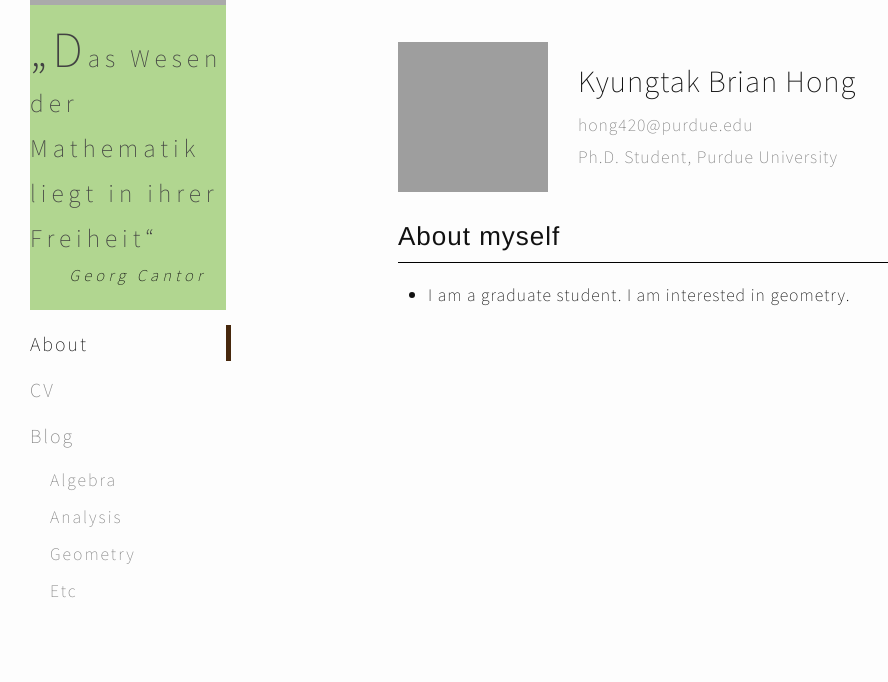
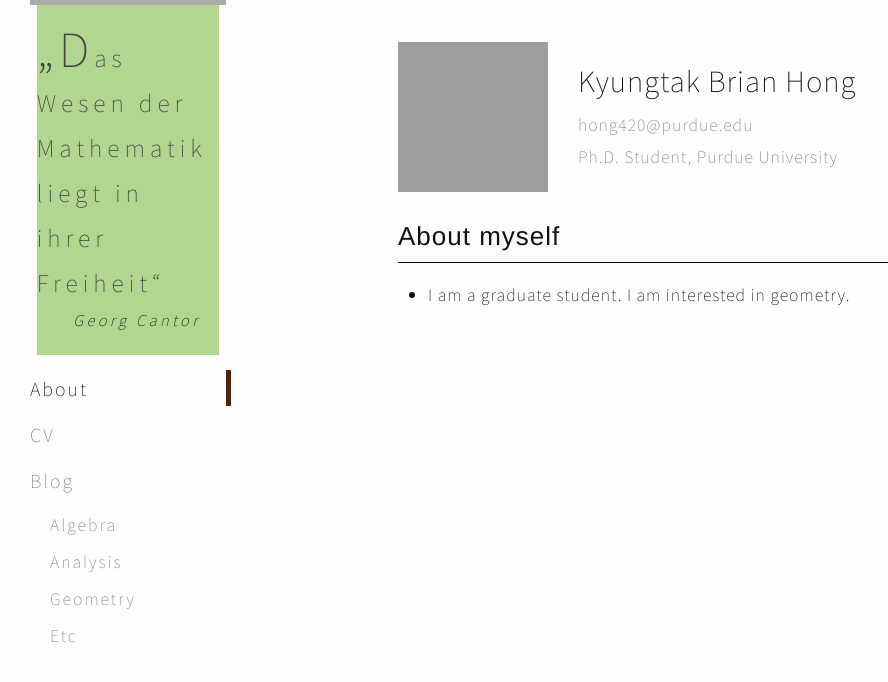
Before and after one commit to Kyungtak-Hong/kyungtak-hong.github.io, a Jekyll site: the page built from index.md, in a window 1280 px wide. Shown: the top 682 px of the page, without its empty margins (0-888 px from the left). Built offline with Jekyll 4.4.1, drawn with Linux system fonts in a browser that asks for light colours; grey boxes are pictures that could not be loaded.

Commit message:
Update _layout.scss

```diff
--- a/_sass/_layout.scss
+++ b/_sass/_layout.scss
@@ -18,6 +18,8 @@
 }
 
 .colorbox {
+    margin-right: 5pt;
+    margin-left: 5pt;
     background-color: #B1D690;
 }
 
```
